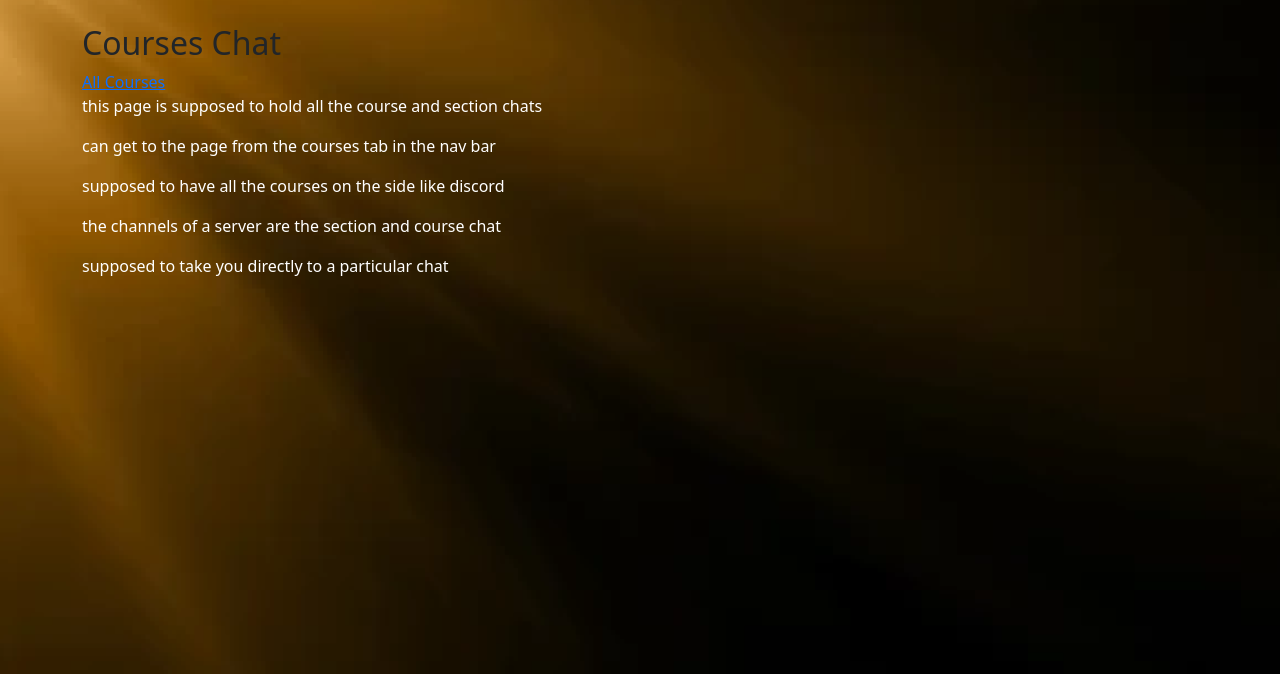
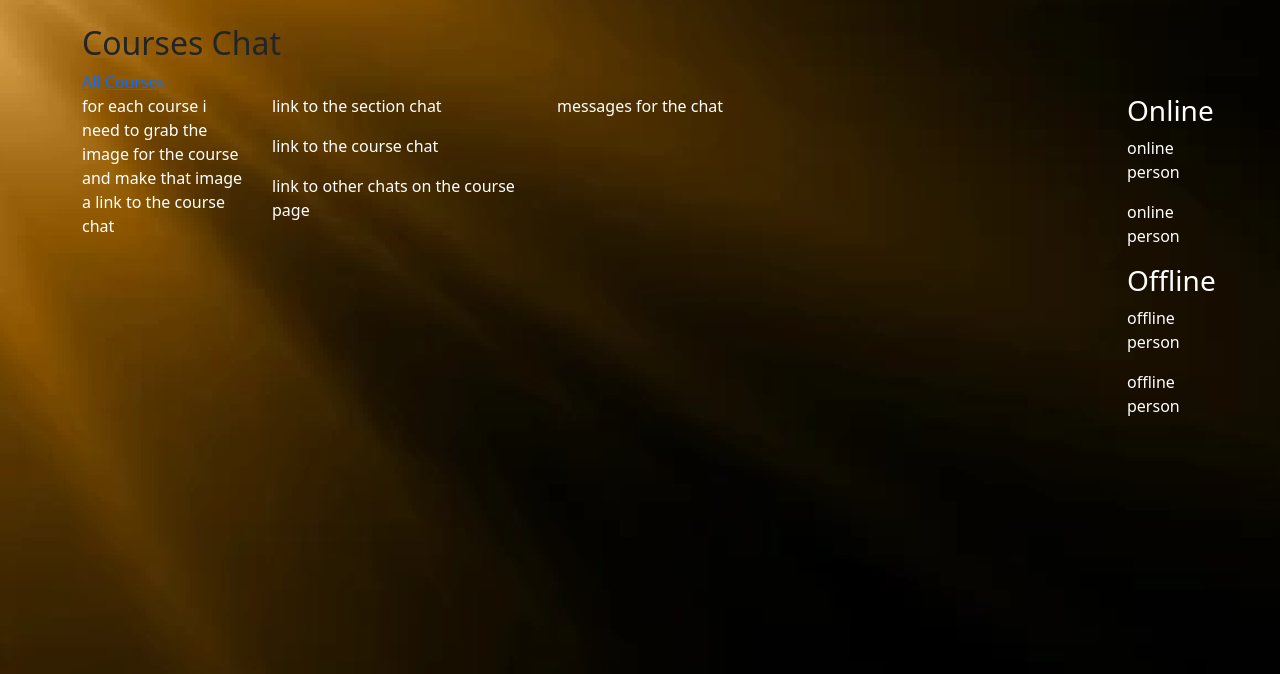
Before and after one commit to MJDorcelien/group-14-final, a Flask app: page /courses/specific in a window 1280 px wide. Shown: the part 76-750 px from the top of the page. Run offline with Flask 2, Linux system fonts and the light colour scheme.

Commit message:
updated visuals for get_courses_chat.html

```diff
--- a/templates/get_courses_chat.html
+++ b/templates/get_courses_chat.html
@@ -5,9 +5,34 @@
 {% block body %}
     <h2>Courses Chat</h2>
     <a href="/courses">All Courses</a>
-    <p>this page is supposed to hold all the course and section chats</p>
+    <!-- <p>this page is supposed to hold all the course and section chats</p>
     <p>can get to the page from the courses tab in the nav bar</p>
     <p>supposed to have all the courses on the side like discord</p>
     <p>the channels of a server are the section and course chat</p>
-    <p>supposed to take you directly to a particular chat</p>
+    <p>supposed to take you directly to a particular chat</p> -->
+    <div class="row text-white bg-dark-subtle">
+        <div class="col-2">
+            <!-- This is supposed to have the icons for the courses -->
+            <p>for each course i need to grab the image for the course and make that image a link to the course chat</p>
+        </div>
+        <div class="col-3">
+            <!-- this is supposed to have the channels for the courses -->
+            <p>link to the section chat</p>
+            <p>link to the course chat</p>
+            <p>link to other chats on the course page</p>
+        </div>
+        <div class="col-6">
+            <!-- this is supposed to have the messages for the current channel. adding more info to see how long this column is -->
+            <p>messages for the chat</p>
+        </div>
+        <div class="col-1">
+            <!-- this is supposed to have the people active in the course at that moment -->
+            <h3>Online</h3>
+            <p>online person</p>
+            <p>online person</p>
+            <h3>Offline</h3>
+            <p>offline person</p>
+            <p>offline person</p>
+        </div>
+    </div>
 {% endblock %}
```
